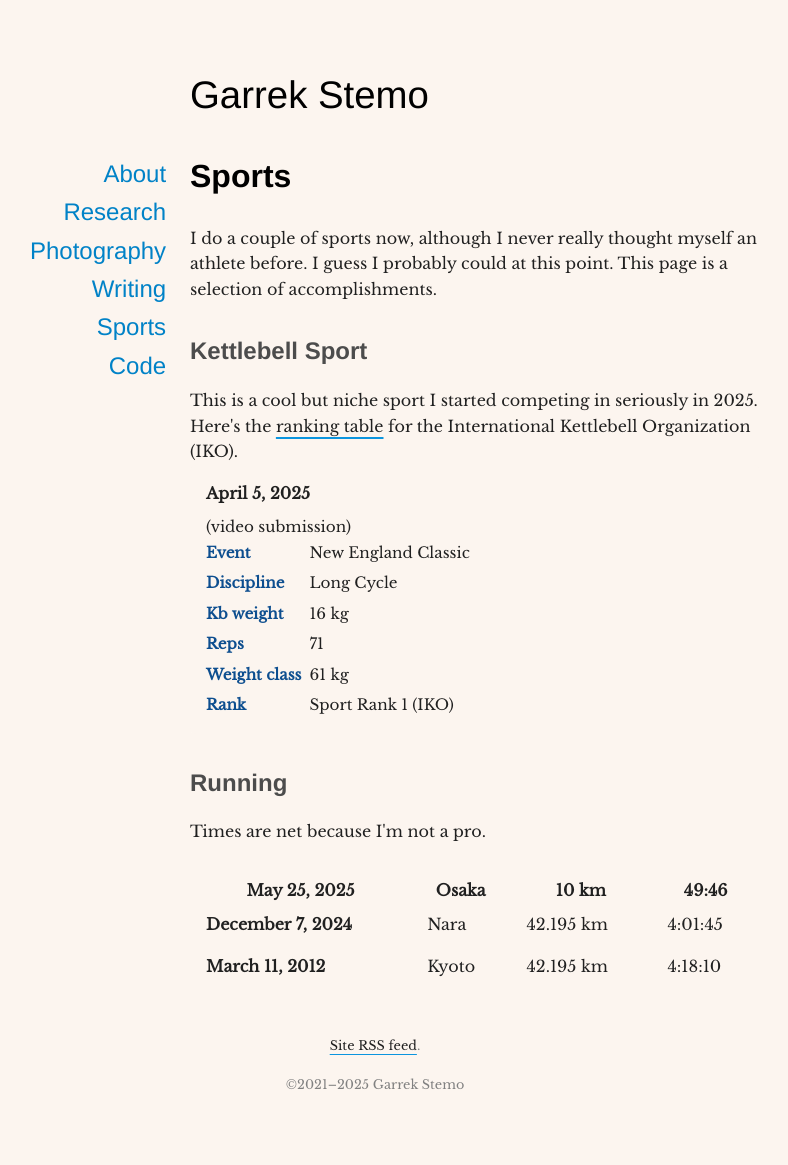
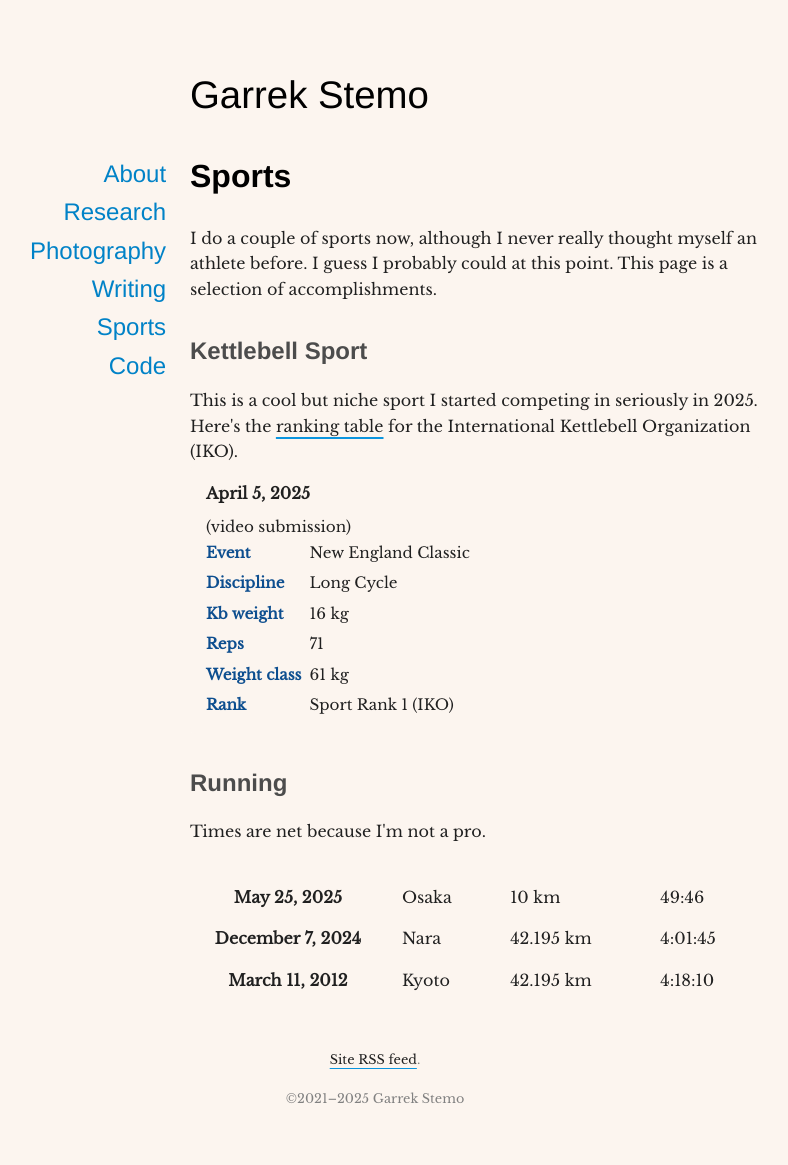
Before and after one commit to garrekstemo/garrekstemo.github.io, a Jekyll site: the page built from sports.html, in a window 1280 px wide. Shown: the whole page, without its empty margins (265-1053 px from the left). Built offline with Jekyll 4.4.1, drawn with Linux system fonts in a browser that asks for light colours.

Commit message:
Fix table formatting

```diff
--- a/sports.html
+++ b/sports.html
@@ -38,17 +38,17 @@ Times are net because I'm not a pro.
 <table class="running-table">
     <tr>
       <th>May 25, 2025</th>
-      <th>Osaka</th>
-      <th>10 km</th>
-      <th>49:46</th>
+      <td>Osaka</td>
+      <td>10 km</td>
+      <td>49:46</td>
     <tr>
-      <td><strong> December 7, 2024</strong></td>
+      <th>December 7, 2024</th>
       <td>Nara</td>
       <td>42.195 km</td>
       <td>4:01:45</td>
     </tr>
     <tr>
-      <td><strong>March 11, 2012</strong></td>
+      <th>March 11, 2012</th>
       <td>Kyoto</td>
       <td>42.195 km</td>
       <td>4:18:10</td>
```
